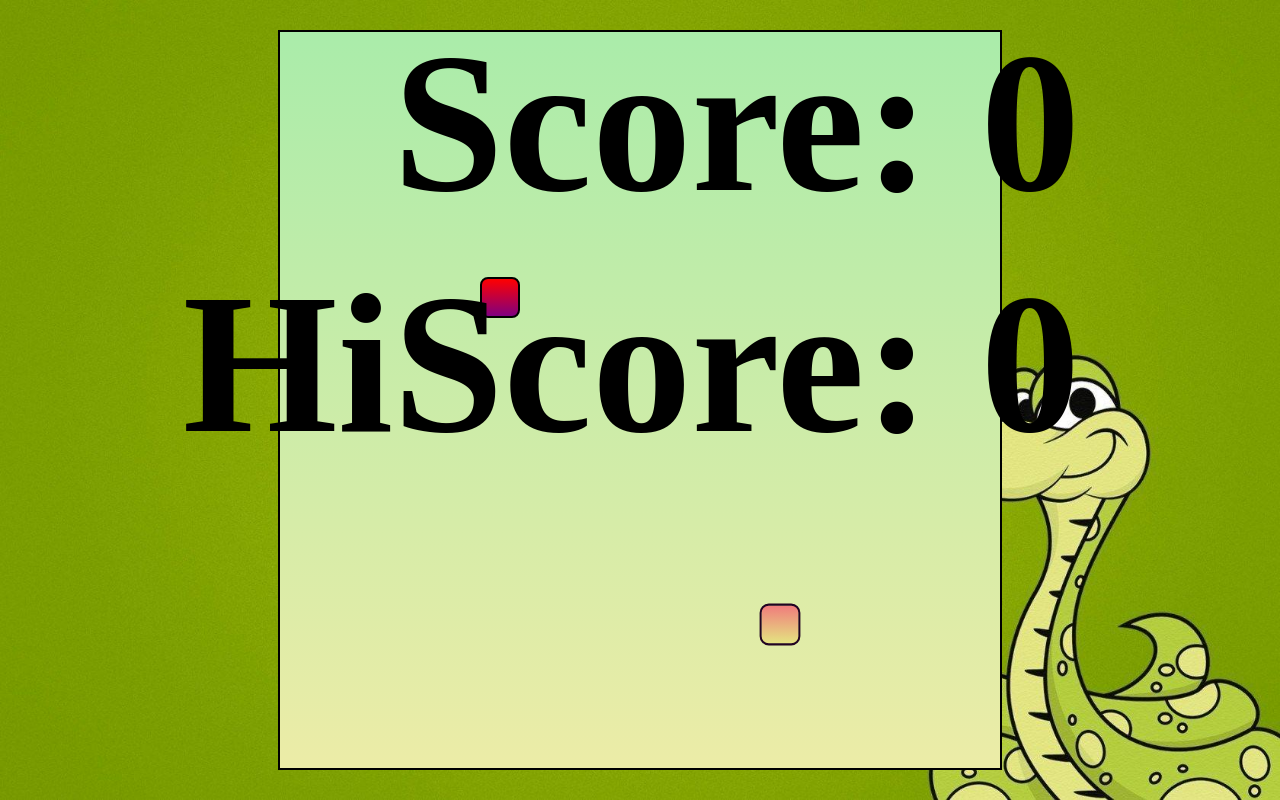
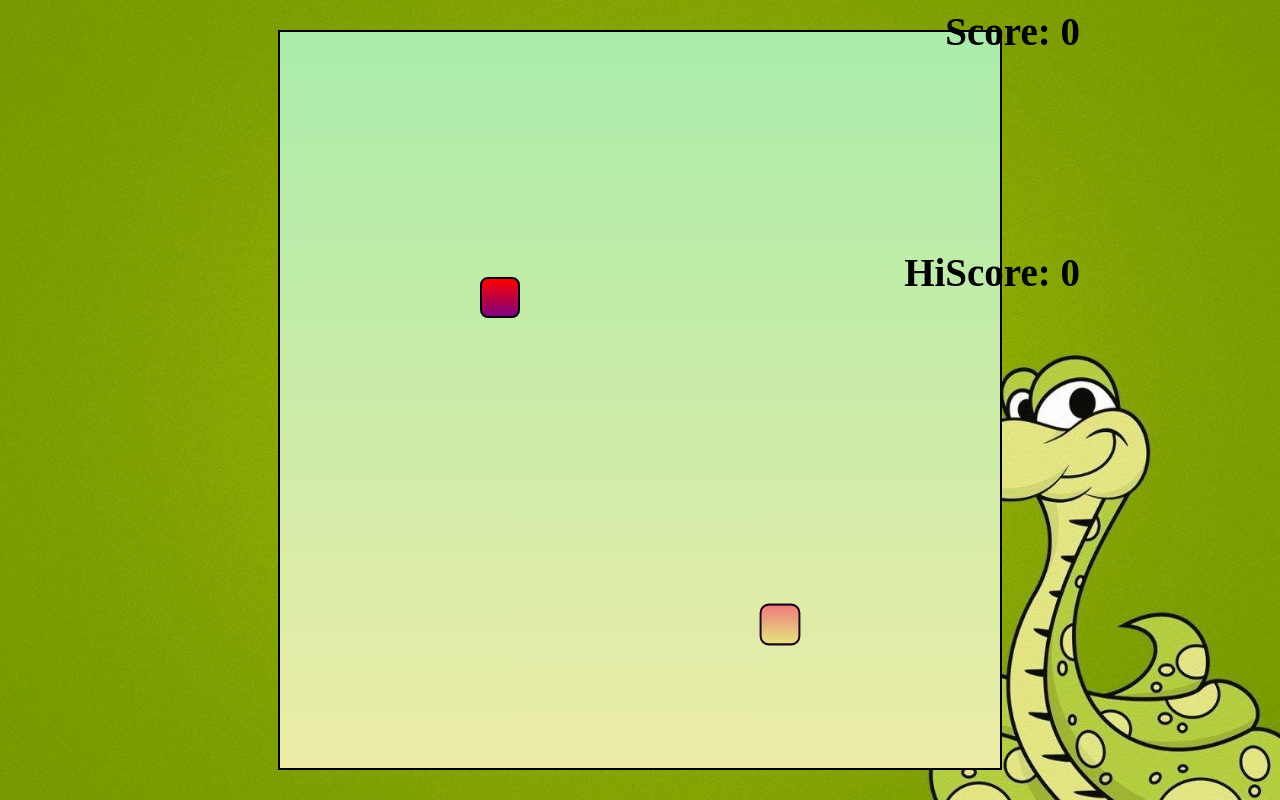
Before and after one commit to pandeydhruv2001/Snake-Game, a plain HTML site: page index.html in a window 1280 px wide. Drawn offline with Linux system fonts and the light colour scheme; a web font is replaced by a local one.

Commit message:
Update styles.css

```diff
--- a/styles.css
+++ b/styles.css
@@ -18,7 +18,7 @@
     position: absolute;
     top: 9px;
     right: 200px;
-    font-size: 199px;
+    font-size: 39px;
     font-weight: bold;
     font-family: 'New Tegomin', serif;
 }
@@ -27,7 +27,7 @@
     position: absolute;
     top: 250px;
     right: 200px;
-    font-size: 199px;
+    font-size: 39px;
     font-weight: bold;
     font-family: 'New Tegomin', serif;
 }
```
